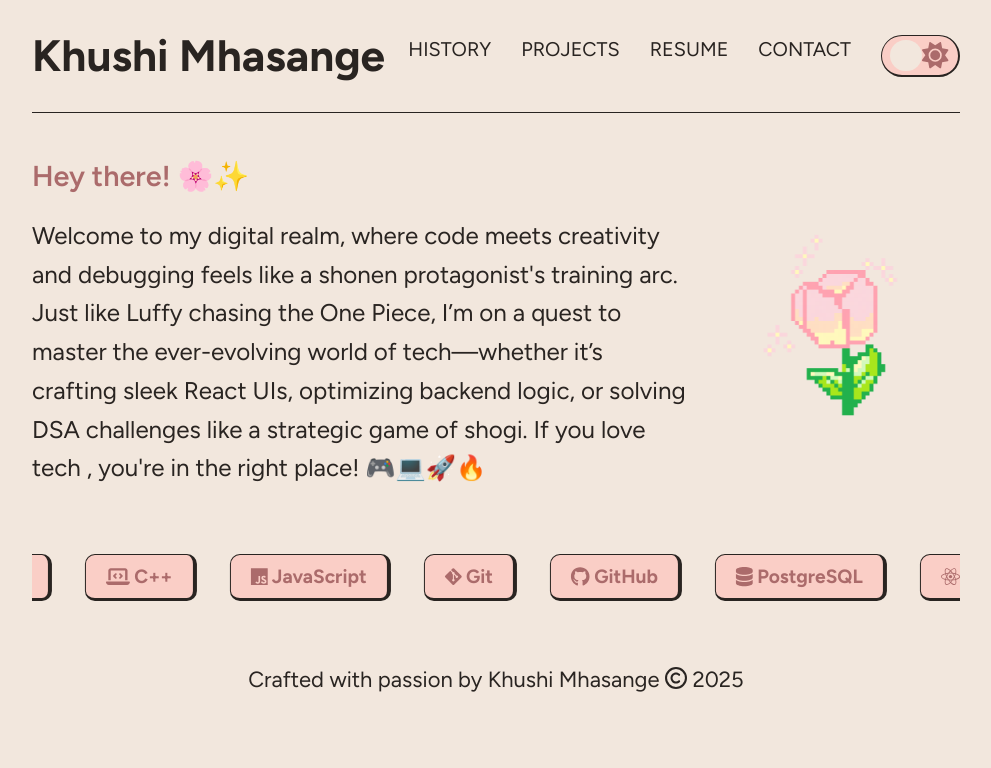
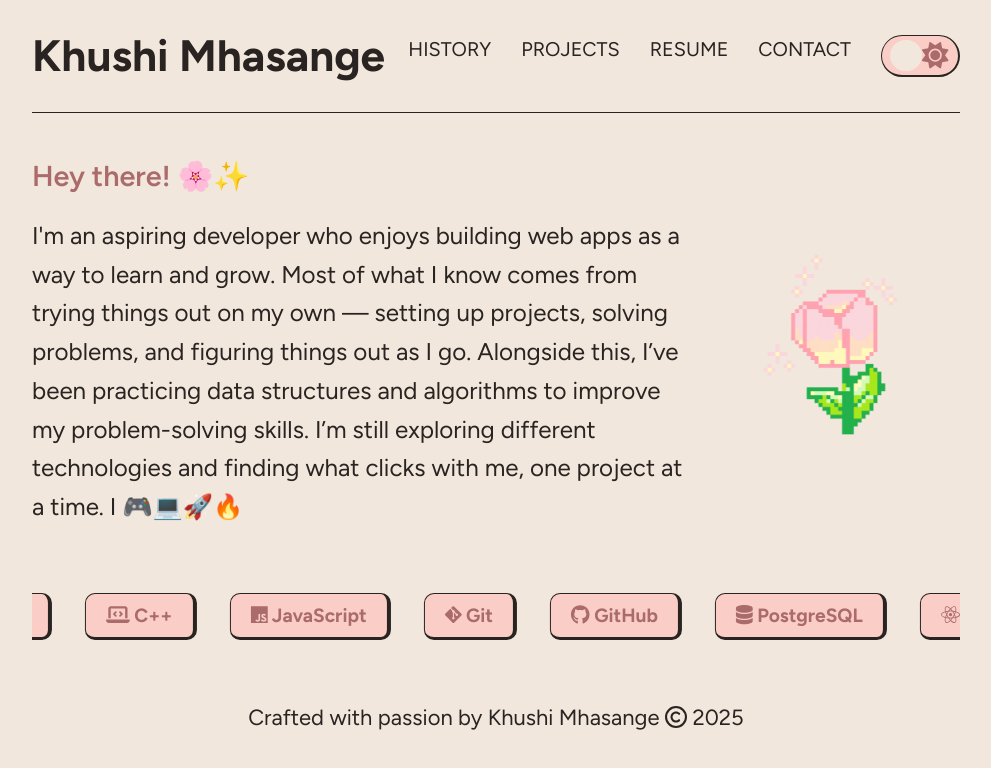
Before and after one commit to KhushiMhasange/Khushi-s-Portfolio, a React (Create React App) app: page / in a window 1280 px wide. Shown: the top 768 px of the page, without its empty margins (144-1135 px from the left). Built offline with nearby package versions, Linux system fonts and the light colour scheme; a web font is replaced by a local one.

Commit message:
modified about and added links to projects

```diff
--- a/src/About/About.jsx
+++ b/src/About/About.jsx
@@ -61,12 +61,7 @@ function About() {
         <div>
           <motion.h2  initial="hidden" animate="visible" variants={h2variant}>Hey there! 🌸✨</motion.h2>
           <motion.p className="intro-para" variants={pvariant} initial="hidden" animate="show">
-            Welcome to my digital realm, where code meets creativity and
-            debugging feels like a shonen protagonist's training arc. Just like
-            Luffy chasing the One Piece, I’m on a quest to master the
-            ever-evolving world of tech—whether it’s crafting sleek React UIs,
-            optimizing backend logic, or solving DSA challenges like a strategic
-            game of shogi. If you love tech , you're in the right place!
+            I'm an aspiring developer who enjoys building web apps as a way to learn and grow. Most of what I know comes from trying things out on my own — setting up projects, solving problems, and figuring things out as I go. Alongside this, I’ve been practicing data structures and algorithms to improve my problem-solving skills. I’m still exploring different technologies and finding what clicks with me, one project at a time. I
             🎮💻🚀🔥
           </motion.p>
         </div>
--- a/src/Projects/Projects.jsx
+++ b/src/Projects/Projects.jsx
@@ -32,9 +32,9 @@ function Projects() {
       <motion.h2 className='intro' initial="hidden" animate="visible" variants={h2variant}>Projects I have worked on.</motion.h2>
       <motion.section initial="hidden" animate="visible" variants={projectSecVar}>
         <motion.div className="project" variants={h2variant}>
-          <a href="/" target="_blank"><h2>CloakTalk</h2></a>
+          <a href="https://cloak-talk.vercel.app/" target="_blank" rel="noopener noreferrer"><h2>CloakTalk</h2></a>
           <p><FontAwesomeIcon icon={faCircleInfo} className="icon"/>
-          Anonymous Social meadia website for college students.
+          Anonymous Social media website for college students.
           </p>
           <p><FontAwesomeIcon icon={faCode} className="icon" />
             MERN stack
@@ -44,11 +44,11 @@ function Projects() {
           </p>
           <p>
           <FontAwesomeIcon icon={faGithub} className="icon" />
-            <a href="/goto/mixmaster" target="_blank"> Git Repository</a>
+            <a href="https://github.com/KhushiMhasange/CloakTalk"target="_blank" rel="noopener noreferrer"> Git Repository</a>
           </p>
         </motion.div>
         <motion.div className="project" variants={h2variant}>
-          <a href="/" target="_blank"><h2>Multiplayer Tic-Tac-Toe</h2></a>
+          <a href="https://tic-tac-toe-frontend-wcx2.onrender.com/" target="_blank" rel="noopener noreferrer"><h2>Multiplayer Tic-Tac-Toe</h2></a>
           <p><FontAwesomeIcon icon={faCircleInfo} className="icon" />
             Tic-Tac-Toe with real time updates using websockets.
           </p>
@@ -60,7 +60,7 @@ function Projects() {
           </p>
           <p>
           <FontAwesomeIcon icon={faGithub} className="icon" />
-            <a href="/goto/mixmaster" target="_blank"> Git Repository</a>
+            <a href="https://github.com/KhushiMhasange/Tic-Tac-Toe" target="_blank" rel="noopener noreferrer"> Git Repository</a>
           </p>
         </motion.div>
         <motion.div className="project" variants={h2variant}>
@@ -76,7 +76,7 @@ function Projects() {
           </p>
           <p>
           <FontAwesomeIcon icon={faGithub} className="icon" />
-            <a href="/" target="_blank"> Git Repository</a>
+            <a href="https://github.com/KhushiMhasange/MentalHealthCompass" target="_blank" rel="noopener noreferrer"> Git Repository</a>
           </p>
         </motion.div>
       </motion.section>
```
